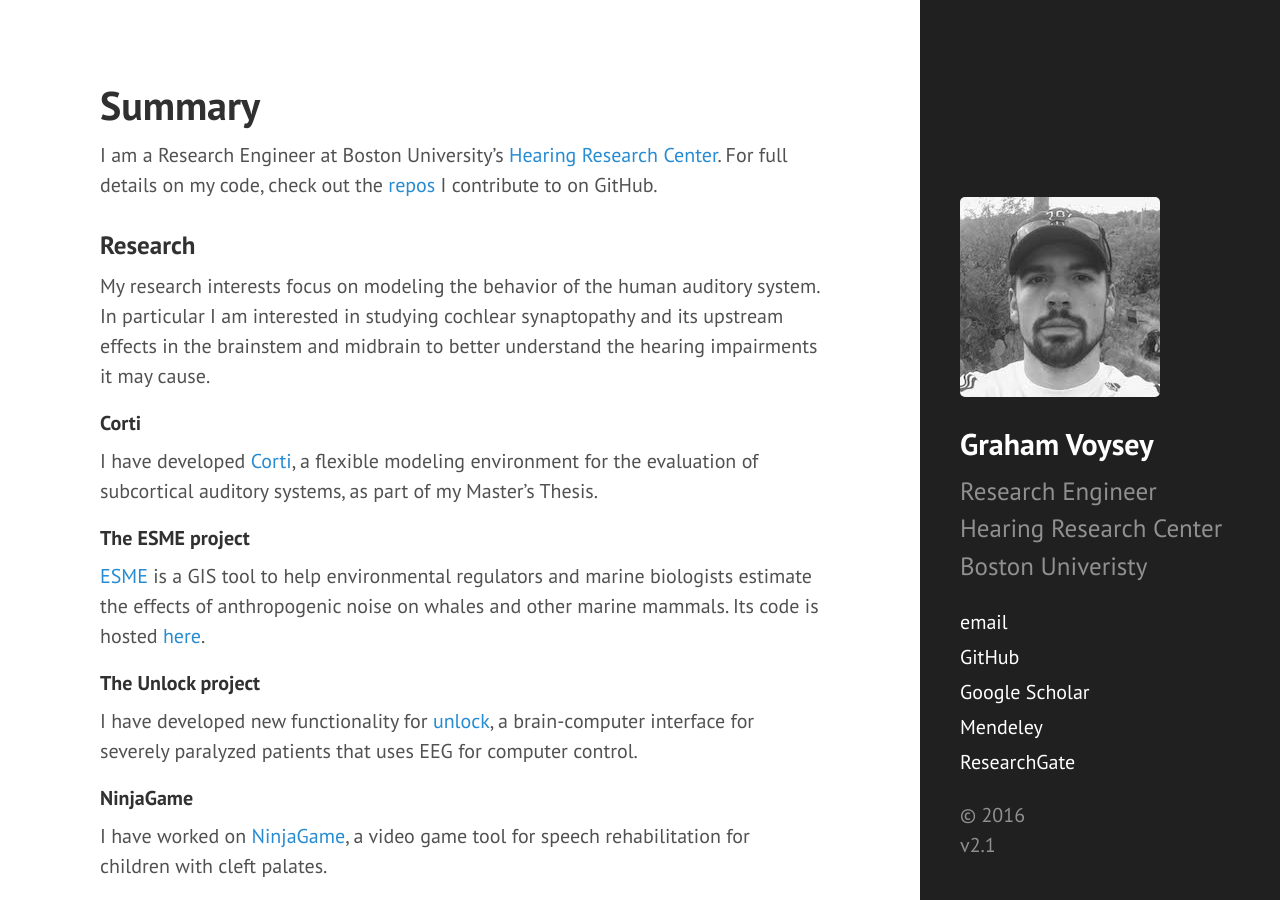
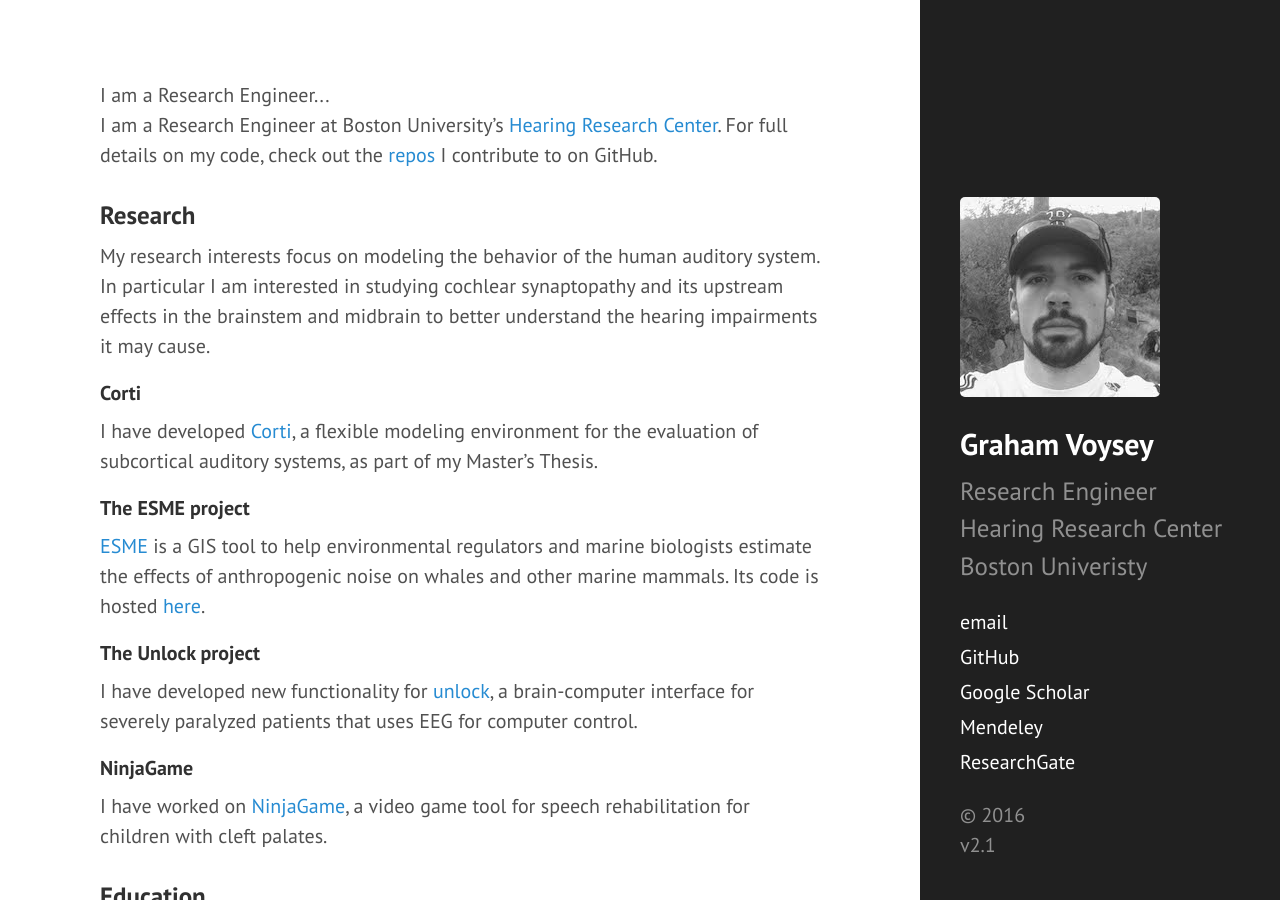
Before and after one commit to gvoysey/gvoysey.github.io, a Jekyll site: the page built from index.html, in a window 1280 px wide and 900 px high. Built offline with Jekyll 4.4.1, drawn with Linux system fonts in a browser that asks for light colours; the list of posts is cut into pages by our own code.

Commit message:
update layout

```diff
--- a/index.html
+++ b/index.html
@@ -5,6 +5,12 @@ title: Home
 
 <div class="posts">
   {% for post in paginator.posts %}
+    {% if post.title == "" %}
+      {{ post.content | strip_html | truncatewords:5 }}
+    {% else %}
+      {{ post.title }}
+    {% endif %}
+<!--
   <div class="post">
     <h1 class="post-title">
       <a href="{{ post.url }}">
@@ -12,7 +18,7 @@ title: Home
       </a>
     </h1>
 
-    <!--<span class="post-date">{{ post.date | date_to_string }}</span> -->
+    <span class="post-date">{{ post.date | date_to_string }}</span> -->
 
     {{ post.content }}
   </div>
```
Also changed, not shown: _posts/2014-01-21-summary.md (+2 -1 lines).
